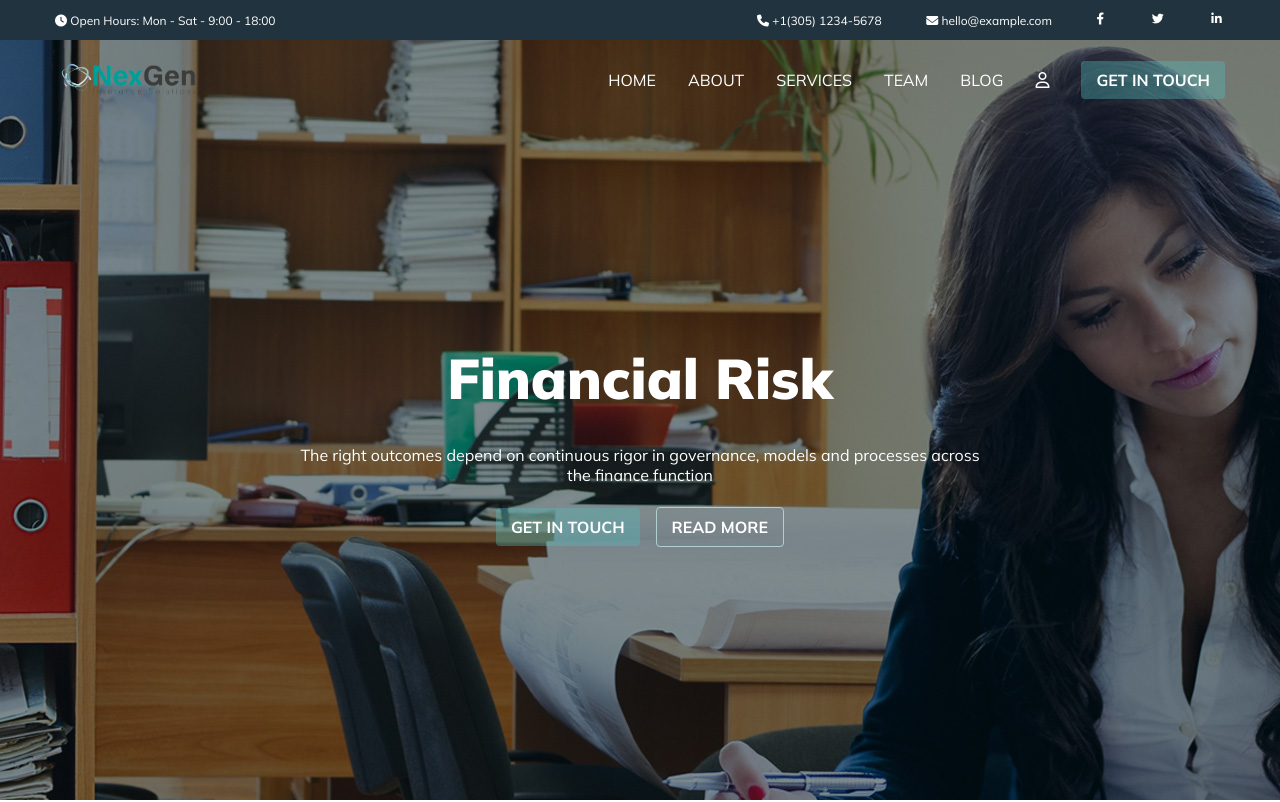
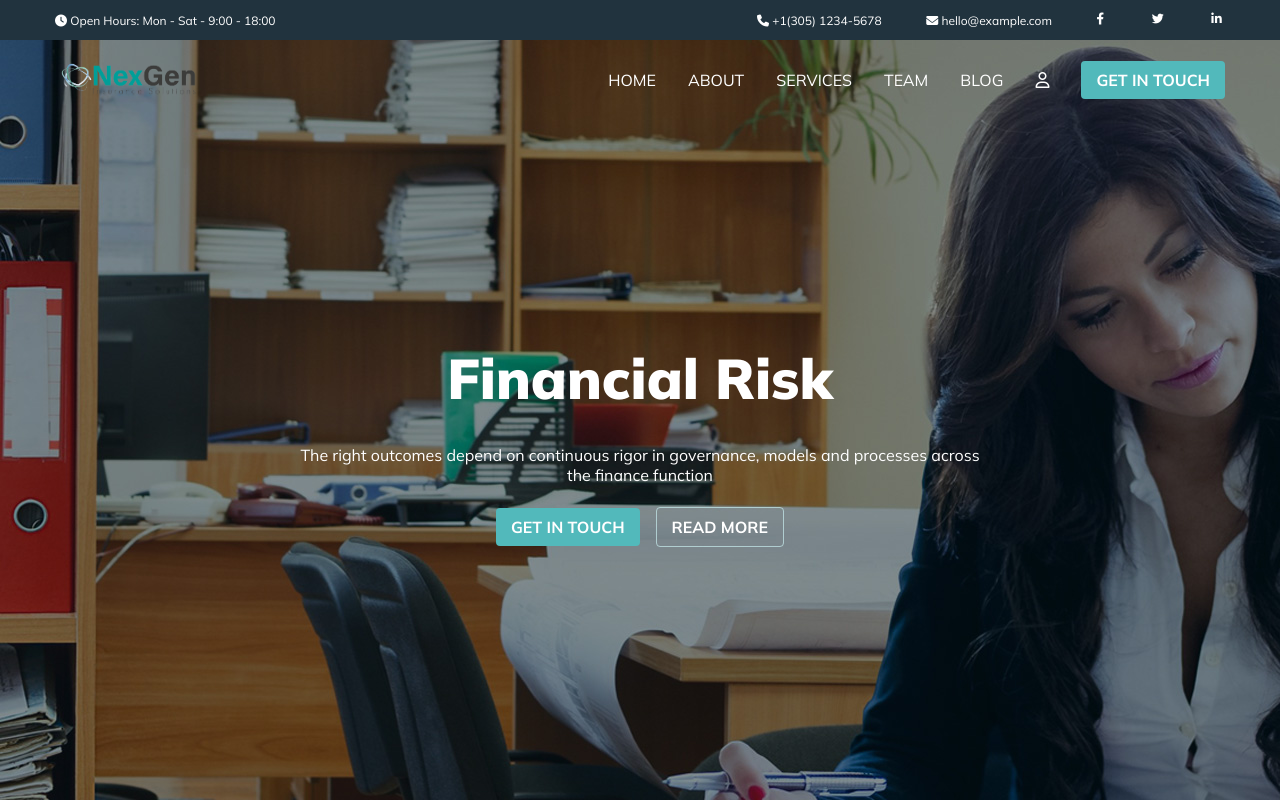
Before and after one commit to AngeloRoudani/proj-html-vuejs, a Vue app: page / in a window 1280 px wide. Shown: the top 802 px of the page. Built offline with nearby package versions, Linux system fonts and the light colour scheme.

Commit message:
modifiche buttons

```diff
--- a/src/styles/partials/_btn.scss
+++ b/src/styles/partials/_btn.scss
@@ -2,7 +2,7 @@
 
 .btn-1 {
     padding: 9px 15px;
-    background-color: $bg-secondary;
+    background-color: $text-secondary;
     border-radius: 4px;
     text-transform: uppercase;
     font-weight: bold;
```
